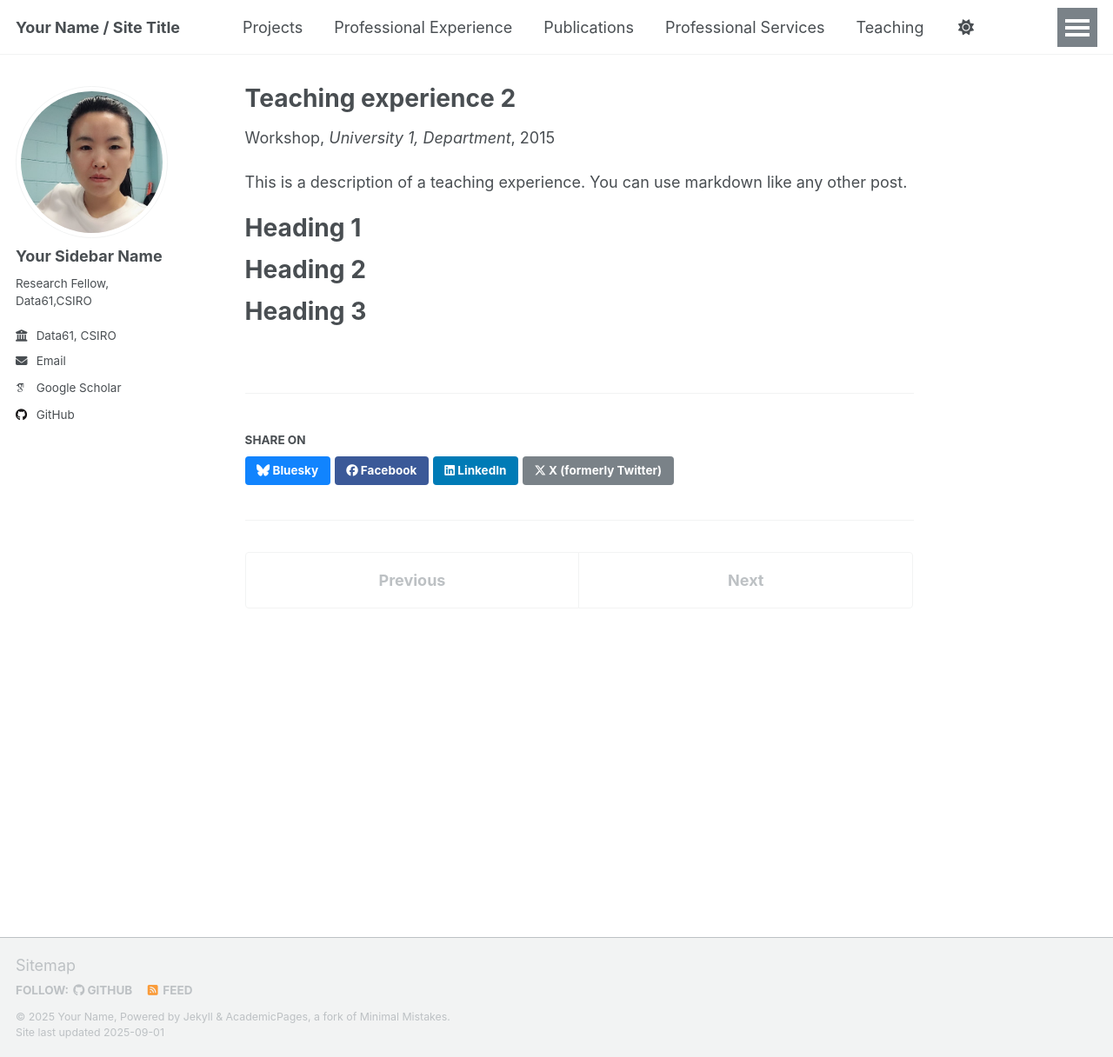
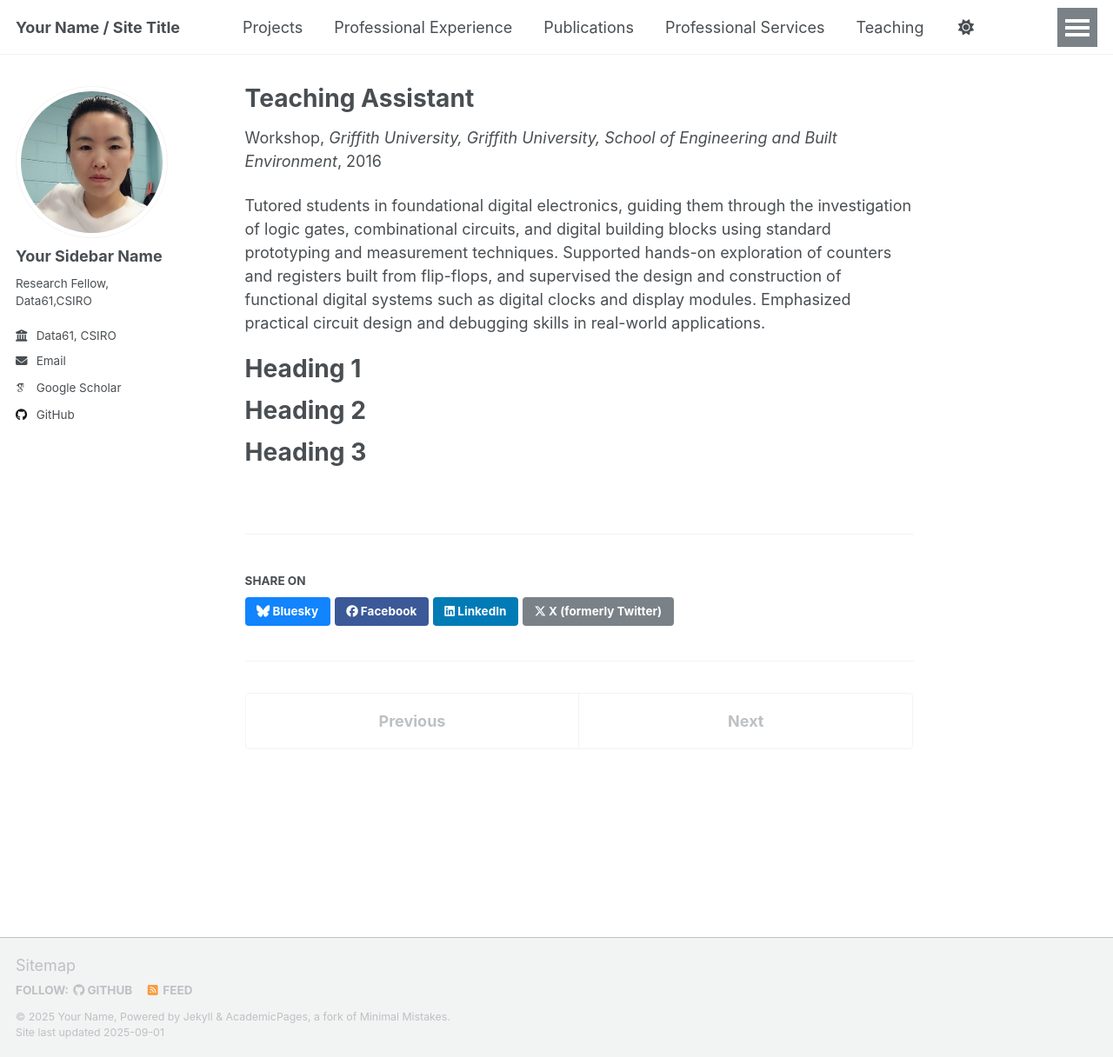
Before and after one commit to Miaohua9/Miaohua9.github.io, a Jekyll site: the page built from _teaching/2015-spring-teaching-2.md, in a window 1280 px wide and 1216 px high. Shown: the whole window at 87% size. Built offline with Jekyll 4.4.1, drawn with Linux system fonts in a browser that asks for light colours; some web fonts are replaced; a script that is not in the unit is left out.

Commit message:
Update 2015-spring-teaching-2.md

```diff
--- a/_teaching/2015-spring-teaching-2.md
+++ b/_teaching/2015-spring-teaching-2.md
@@ -1,14 +1,14 @@
 ---
-title: "Teaching experience 2"
+title: "Teaching Assistant"
 collection: teaching
 type: "Workshop"
 permalink: /teaching/2015-spring-teaching-1
-venue: "University 1, Department"
-date: 2015-01-01
-location: "City, Country"
+venue: "Griffith University, Griffith University, School of Engineering and Built Environment"
+date: 2016-07-01
+location: "Brisbane, QLD, Australia"
 ---
 
-This is a description of a teaching experience. You can use markdown like any other post.
+Tutored students in foundational digital electronics, guiding them through the investigation of logic gates, combinational circuits, and digital building blocks using standard prototyping and measurement techniques. Supported hands-on exploration of counters and registers built from flip-flops, and supervised the design and construction of functional digital systems such as digital clocks and display modules. Emphasized practical circuit design and debugging skills in real-world applications.
 
 Heading 1
 ======
```
